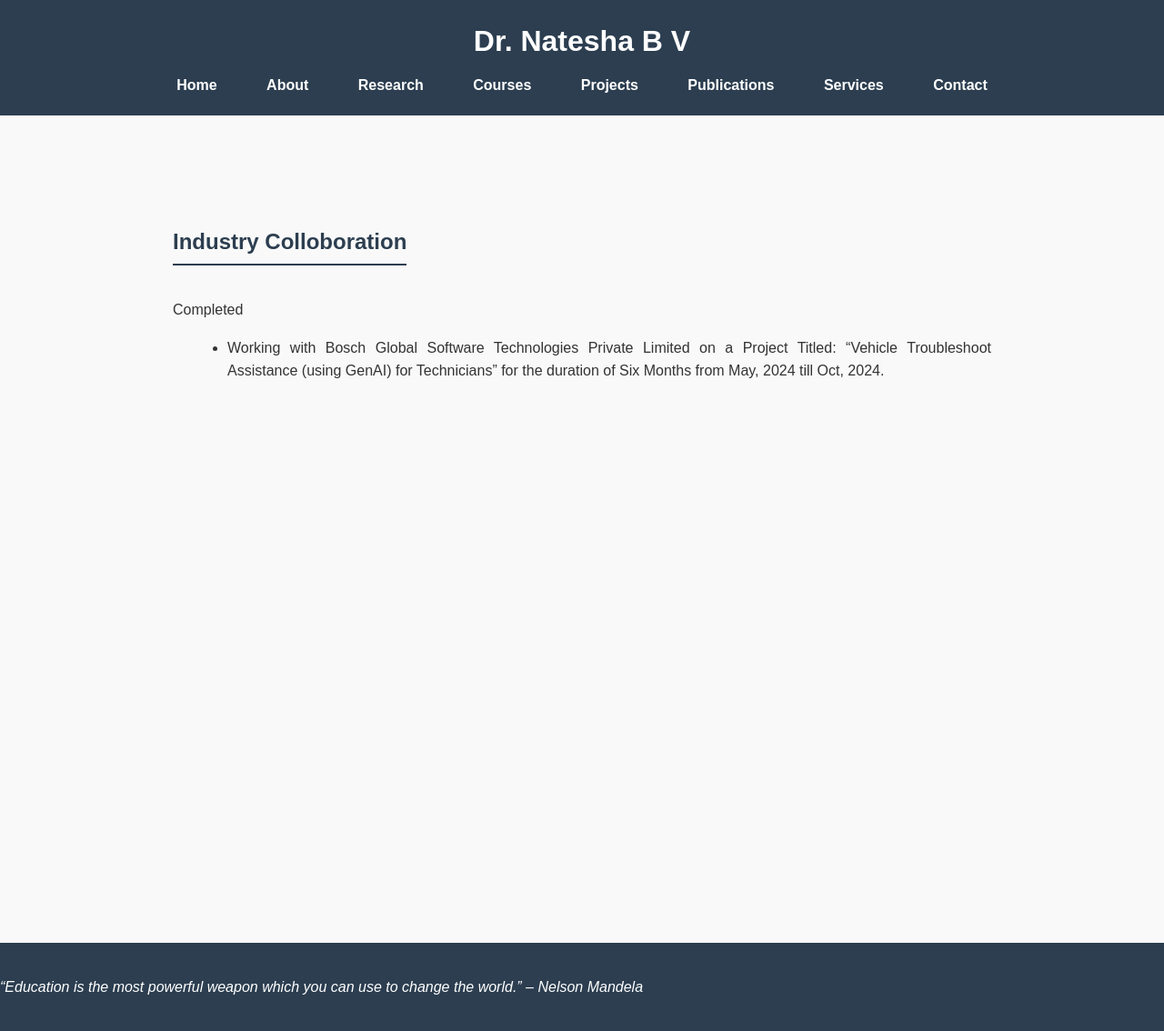
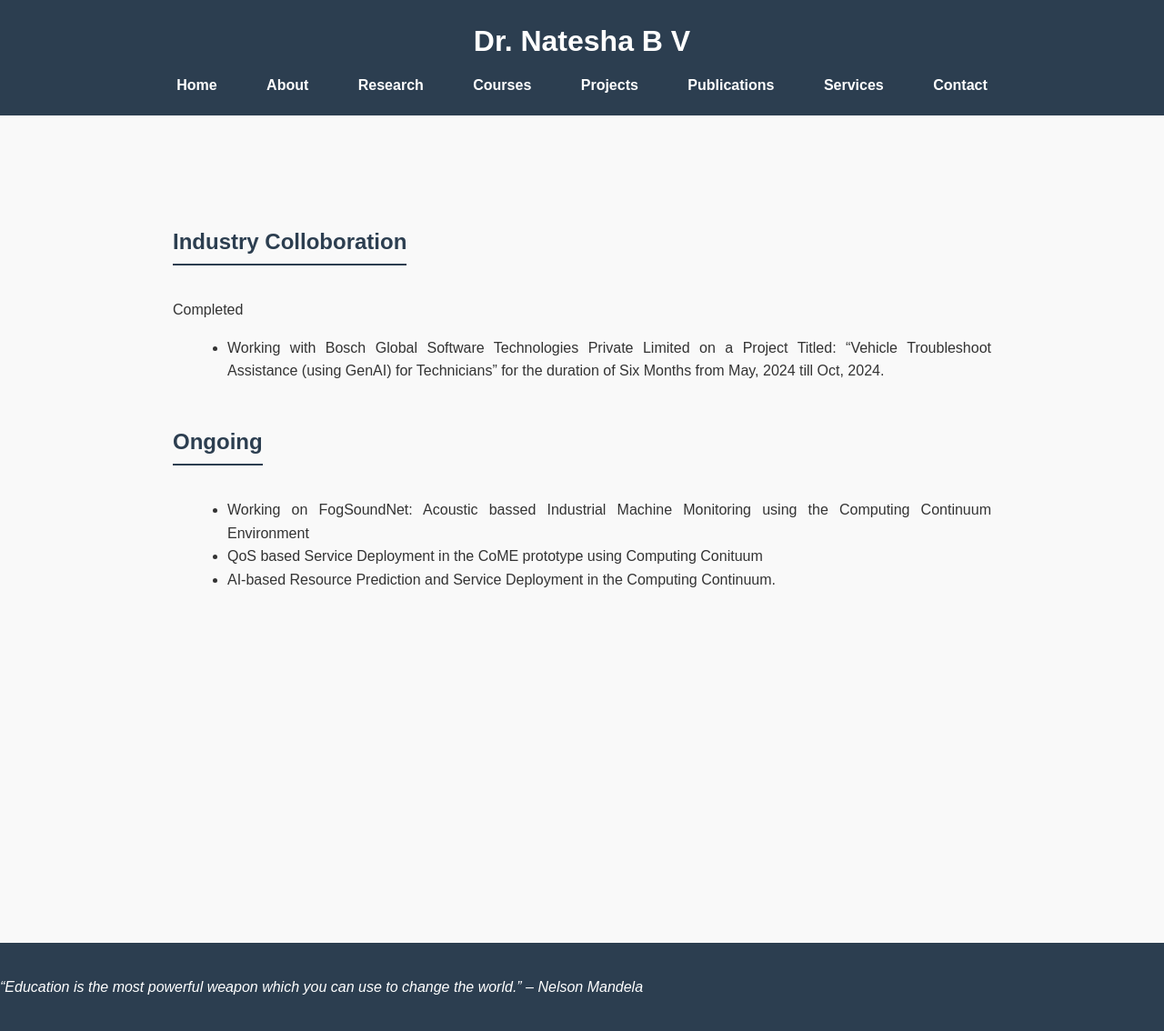
Before and after one commit to Nateshbv/Nateshbv.github.io, a Jekyll site: the page built from Projects.md, in a window 1280 px wide. Shown: the whole page at 91% size. Built offline with Jekyll 4.4.1, drawn with Linux system fonts in a browser that asks for light colours.

Commit message:
Update Projects.md

```diff
--- a/Projects.md
+++ b/Projects.md
@@ -7,3 +7,8 @@ title: Research
  Completed
 
 - Working with Bosch Global Software Technologies Private Limited on a Project Titled: "Vehicle Troubleshoot Assistance (using GenAI) for Technicians" for the duration of Six Months from May, 2024 till Oct, 2024.
+
+## Ongoing
+- Working on FogSoundNet: Acoustic bassed Industrial Machine Monitoring using the Computing Continuum Environment
+- QoS based Service Deployment in the CoME prototype using Computing Conituum
+- AI-based Resource Prediction and Service Deployment in the Computing Continuum.
```
